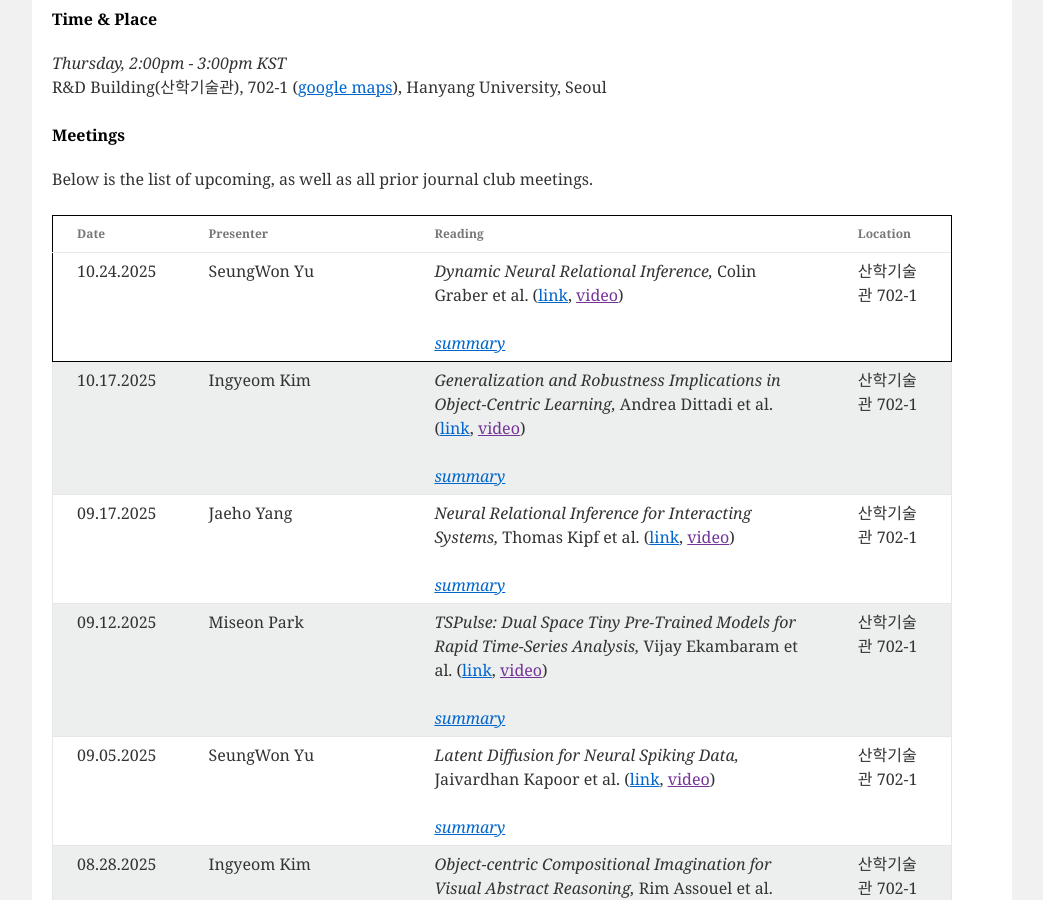
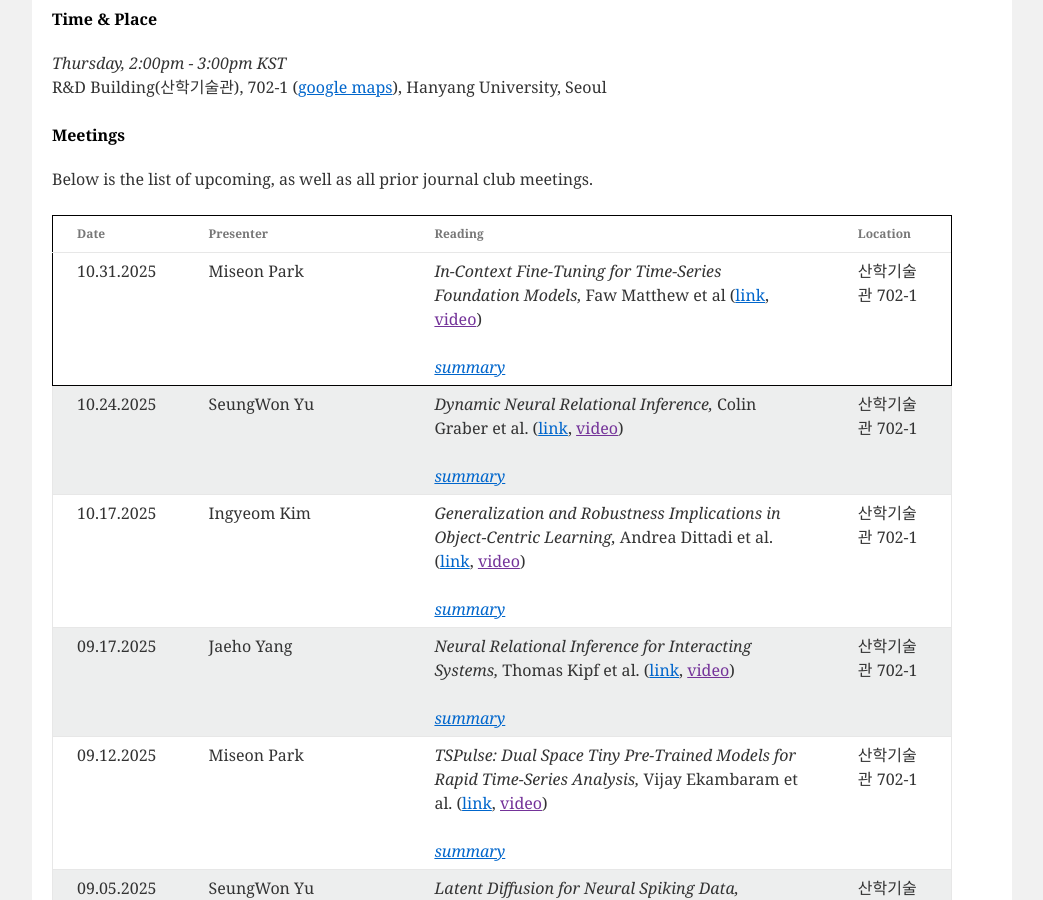
Before and after one commit to niai-lab/GraphML-JC, a Jekyll site: the page built from index.html, in a window 1280 px wide and 900 px high, scrolled down 515 px. Shown: the whole window, without its empty margins (118-1161 px from the left). Built offline with Jekyll 4.4.1, drawn with Linux system fonts in a browser that asks for light colours; part of the change alters nothing that is shown.

Commit message:
Update meeting_info.yml

```diff
--- a/_data/meeting_info.yml
+++ b/_data/meeting_info.yml
@@ -1,3 +1,15 @@
+- presenter: Miseon Park
+  date: 10.31.2025
+  paper: "In-Context Fine-Tuning for Time-Series Foundation Models"
+  authors: Faw Matthew et al
+  url: https://openreview.net/forum?id=uxzgGLWPj2
+  location: "산학기술관 702-1"
+  summary: >
+    Summary : 이 논문은 여러 관련 시계열 데이터를 추론 시점에서 컨텍스트로 제공함으로써, 파라미터 업데이트 없이 모델이 새로운 도메인에 적응하도록 하는 In-Context Fine-Tuning 방법을 제안한다<br>
+    Strength : 추가적인 학습 과정 없이도 TSFM의 핵심 장점인 zero-shot forecasting 능력을 그대로 활용할 수 있다.<br>
+    Weakness : context 선택에 대한 매커니즘의 한계가 있으며, context에 따른 성능 차이가 존재한다.
+
+
 - presenter: SeungWon Yu
   date: 10.24.2025
   paper: "Dynamic Neural Relational Inference"
```
